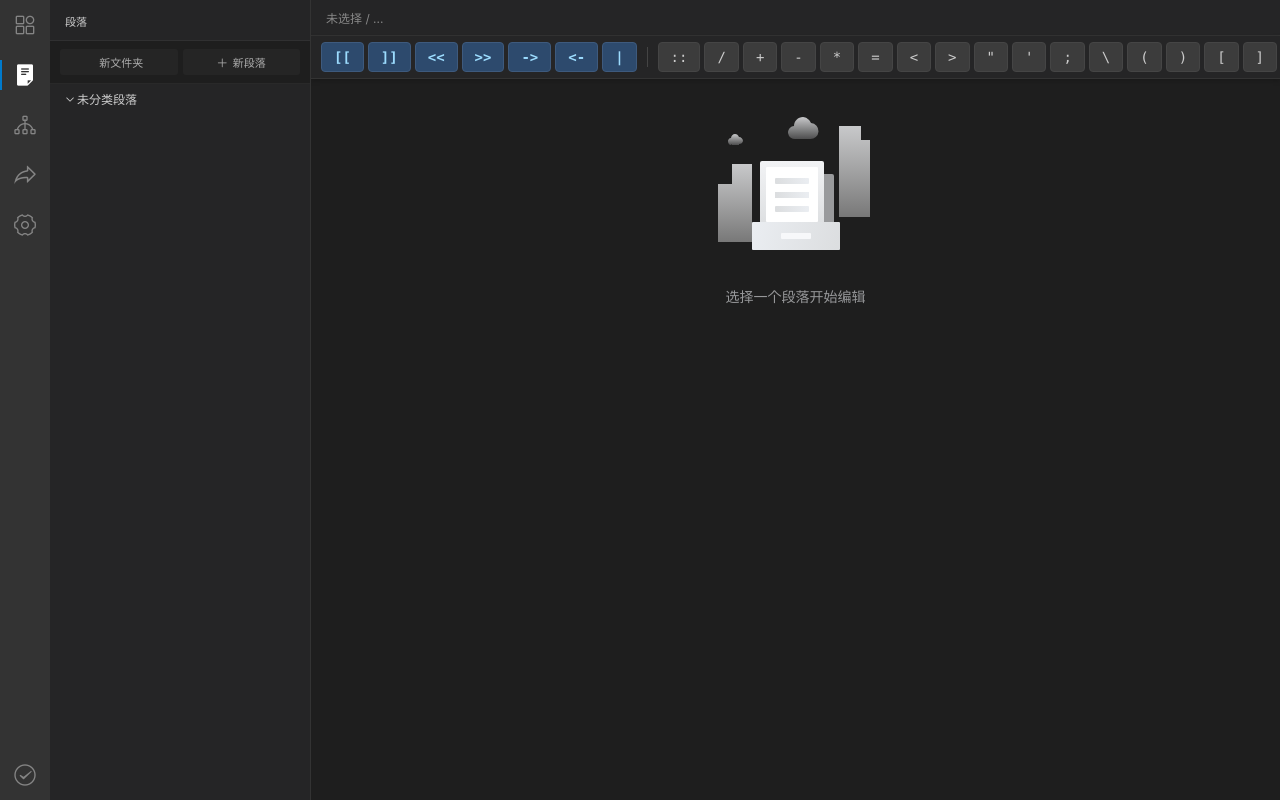
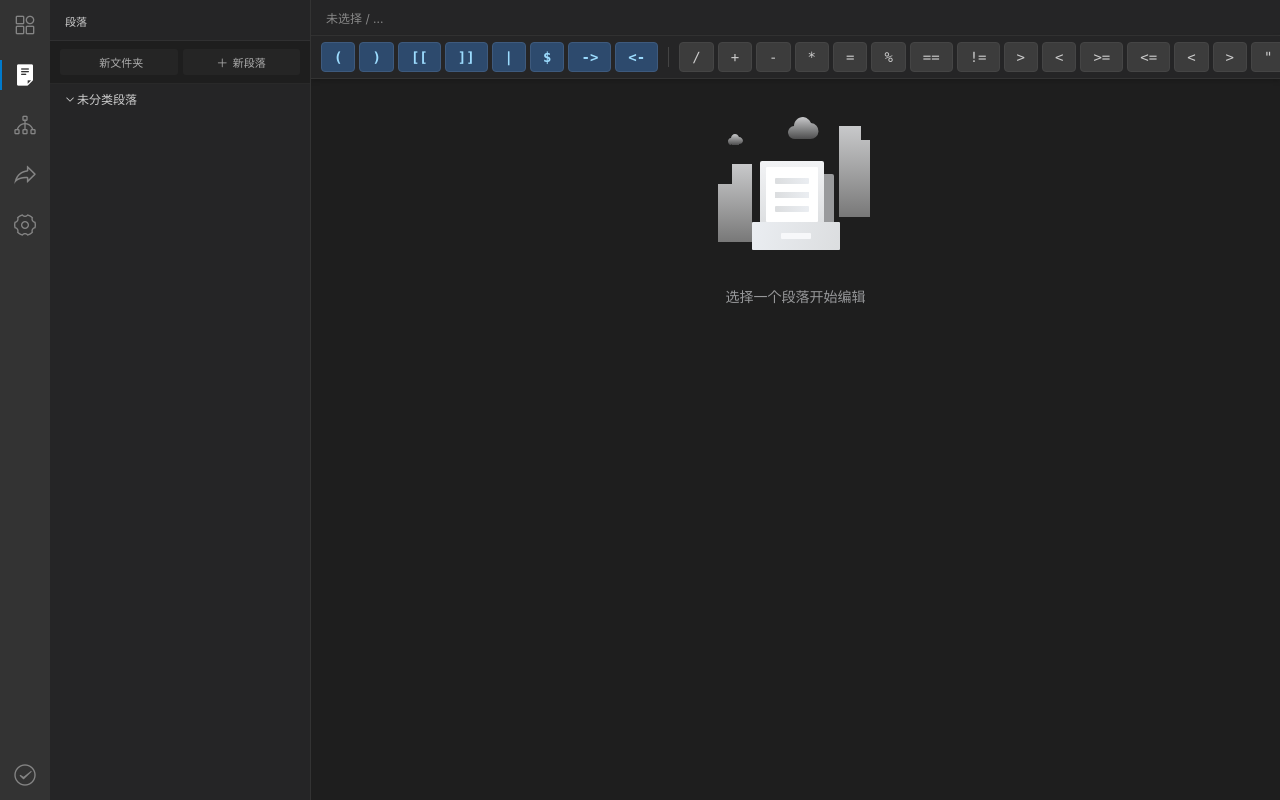
Before and after one commit to AlbertKilonova/twine-ide, a Vue app: page / in a window 1280 px wide. Built offline with nearby package versions, Linux system fonts and the light colour scheme; what tweers-core, v-network-graph would draw is missing.

Commit message:
feat(editor-tool): 优化快捷符号

```diff
--- a/src/App.vue
+++ b/src/App.vue
@@ -47,7 +47,7 @@
         </div>
       </div>
 
-      <EditorTools @insert="onInsert" />
+      <EditorTools :format="currentStory?.format" @insert="onInsert" />
 
       <EditorView
         v-if="activeFile"
--- a/src/components/EditorTools.vue
+++ b/src/components/EditorTools.vue
@@ -26,15 +26,38 @@
 </template>
 
 <script setup>
-import { showToast } from 'vant'; // 如果波波想在长按时提示的话
+import { computed } from 'vue';
+import { showToast } from 'vant';
 
+const props = defineProps(['format']);
 const emit = defineEmits(['insert']);
 
-// 分成两个数组，方便给不同的样式波
-const primarySymbols = ['[[', ']]', '<<', '>>', '->', '<-', '|'];
+// 1. 基础常用符号（无论什么格式都显示的）
+const commonPrimary = ['[[', ']]', '|', '$', '->', '<-'];
+
+// 2. 格式专属的特有符号
+const specificSymbols = {
+  'SugarCube': ['<<', '>>', '<<set ', '<<if '],
+  'Harlowe': ['(', ')', ':', 'set:', 'if:', '"', '…', '<', '>'],
+  'Chapbook': ['{', '}'],
+  'Snowman': [],
+  'default': ['(', ')'] // 默认给个小括号喵
+};
+
+const primarySymbols = computed(() => {
+  const formatKey = Object.keys(specificSymbols).find(key =>
+    props.format?.toLowerCase().includes(key.toLowerCase())
+  ) || 'default';
+
+  const specific = specificSymbols[formatKey];
+  // 把专属的塞到最前面喵
+  return [...specific, ...commonPrimary];
+});
+
 const secondarySymbols = [
-  ':: ', '/', '+', '-', '*', '=',
-  '<', '>', '"', "'", ';',
+  '/', '+', '-', '*', '=', '%',
+  '==', '!=', '>', '<', '>=', '<=',
+  '<', '>', '"', "'", ':', ';',
   '\\', '(', ')', '[', ']', '{', '}'
 ];
 
@@ -45,7 +68,6 @@ const displayMap = {
 const getDisplay = (symbol) => displayMap[symbol] || symbol;
 
 const onInsert = (t) => {
-  // 如果在手机端，尝试触发微小震动喵！
   if (window.navigator && window.navigator.vibrate) {
     window.navigator.vibrate(10);
   }
@@ -54,7 +76,6 @@ const onInsert = (t) => {
 </script>
 
 <style scoped>
-/* 外层容器，处理阴影和背景喵 */
 .tools-container {
   background: #252526;
   border-bottom: 1px solid #333;
```
